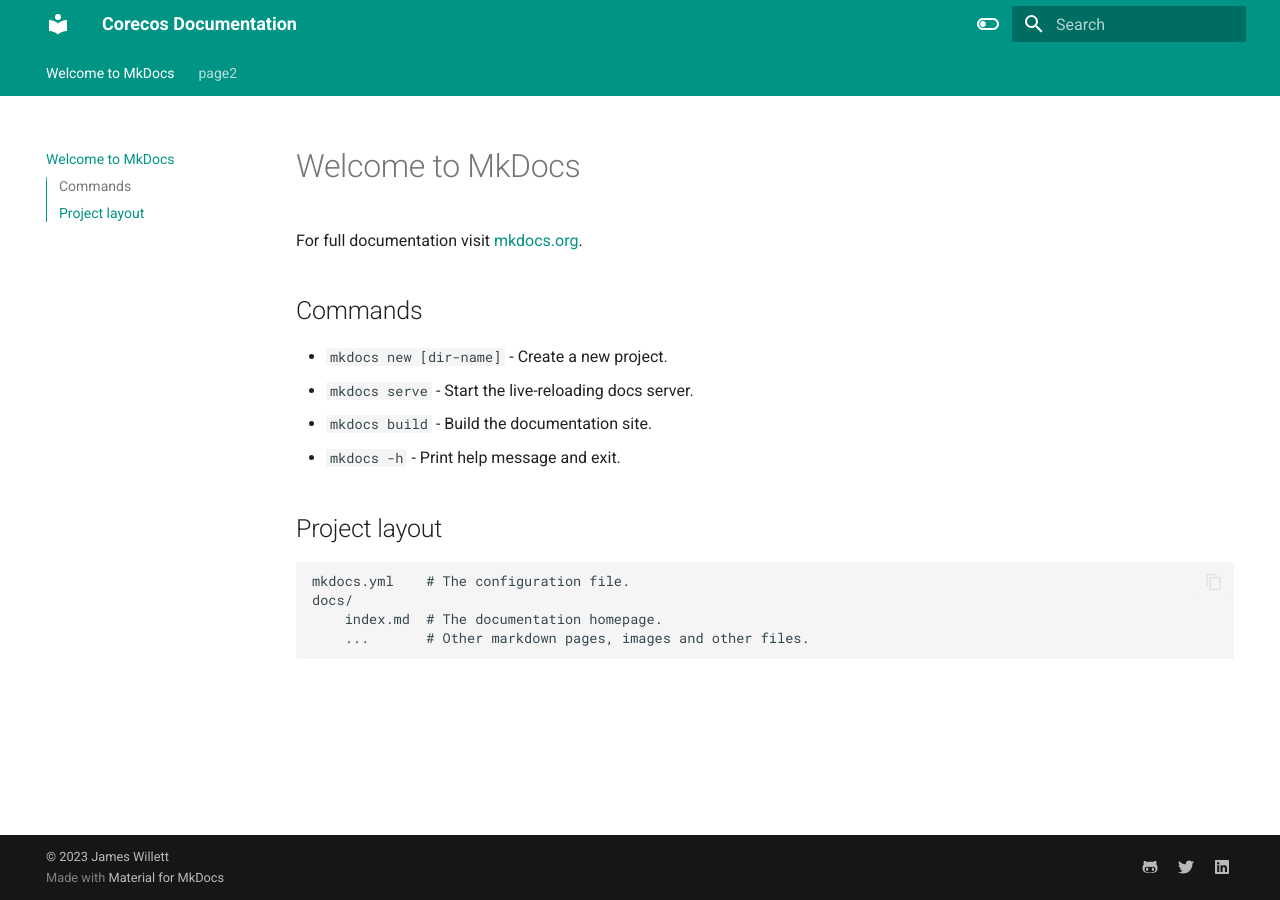
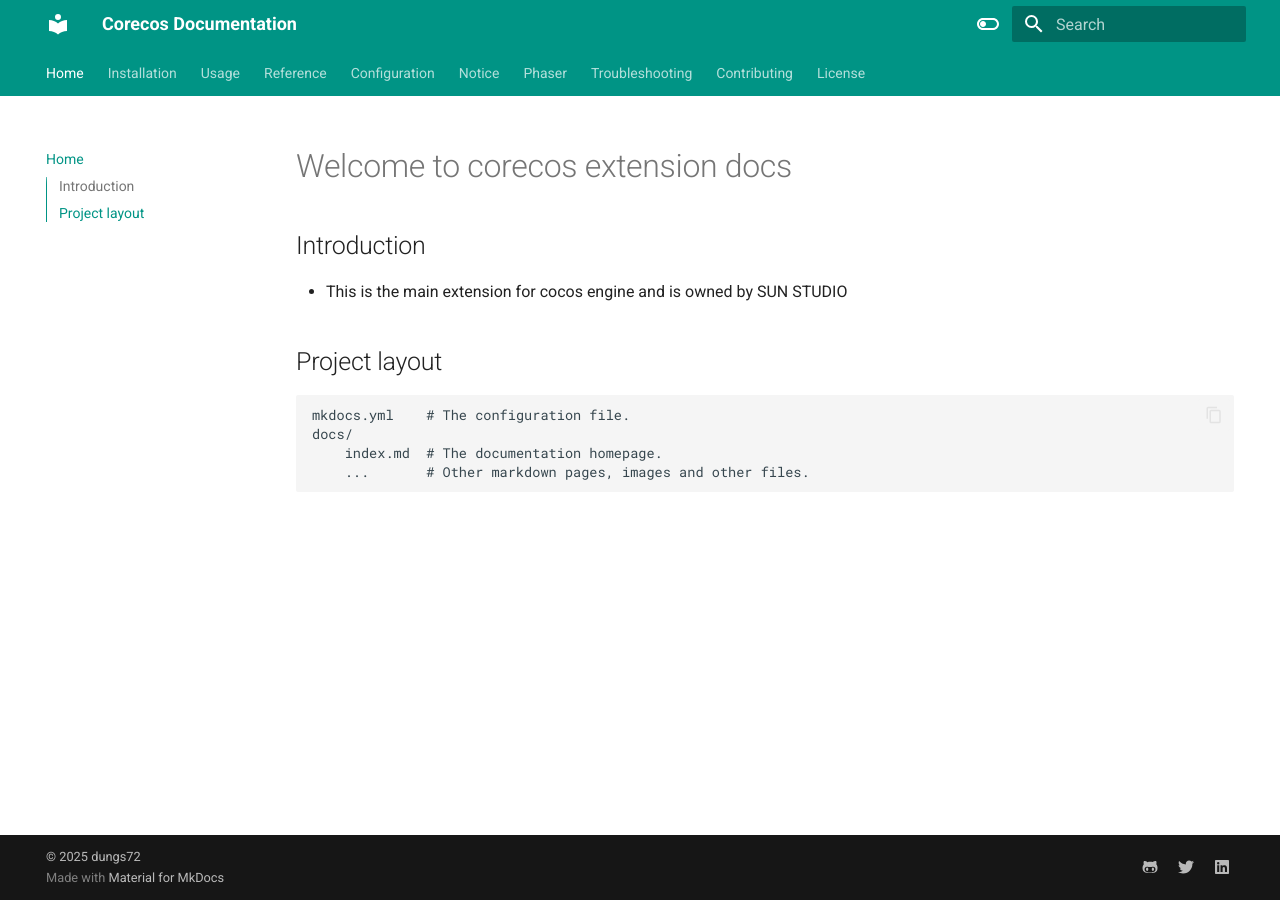
Before and after one commit to dungs072/corecos-documentation, an MkDocs documentation site: the page built from docs/index.md, in a window 1280 px wide. Built offline with MkDocs 1.6.1 and Material for MkDocs 9.7.7, drawn with Linux system fonts in a browser that asks for light colours.

Commit message:
add pages and docs

```diff
--- a/docs/index.md
+++ b/docs/index.md
@@ -1,14 +1,7 @@
-# Welcome to MkDocs
+# Welcome to corecos extension docs
 
-For full documentation visit [mkdocs.org](https://www.mkdocs.org).
-
-## Commands
-
-* `mkdocs new [dir-name]` - Create a new project.
-* `mkdocs serve` - Start the live-reloading docs server.
-* `mkdocs build` - Build the documentation site.
-* `mkdocs -h` - Print help message and exit.
-
+## Introduction
+* This is the main extension for cocos engine and is owned by SUN STUDIO
 ## Project layout
 
     mkdocs.yml    # The configuration file.
--- a/mkdocs.yml
+++ b/mkdocs.yml
@@ -1,5 +1,15 @@
 site_name: Corecos Documentation
-
+nav:
+  - Home: index.md
+  - Installation: installation.md
+  - Usage: usage.md
+  - Reference: reference.md
+  - Configuration: config.md
+  - Notice: notice.md
+  - Phaser: phaser.md
+  - Troubleshooting: troubleshooting.md
+  - Contributing: contributing.md
+  - License: license.md
 theme:
   name: material
   features:
@@ -29,11 +39,11 @@
 extra:
   social:
     - icon: fontawesome/brands/github-alt
-      link: https://github.com/james-willett
+      link: https://github.com/dungs072
     - icon: fontawesome/brands/twitter
-      link: https://twitter.com/TheJamesWillett
+      link: https://twitter.com/nothing
     - icon: fontawesome/brands/linkedin
-      link: https://www.linkedin.com/in/willettjames/
+      link: https://www.linkedin.com/in/nothing/
 markdown_extensions:
   - pymdownx.highlight:
       anchor_linenums: true
@@ -50,5 +60,14 @@
   - pymdownx.emoji:
       emoji_index: !!python/name:materialx.emoji.twemoji
       emoji_generator: !!python/name:materialx.emoji.to_svg
+  - pymdownx.superfences:
+      custom_fences:
+        - name: mermaid
+          class: mermaid
+          format: !!python/name:pymdownx.superfences.fence_code_format
+  - pymdownx.tabbed:
+      alternate_style: true
+  - admonition
+  - pymdownx.details
 copyright: |
-  &copy; 2023 <a href="https://github.com/james-willett"  target="_blank" rel="noopener">James Willett</a>
+  &copy; 2025 <a href="https://github.com/dungs072"  target="_blank" rel="noopener">dungs72</a>
```
Also changed, not shown: docs/installation.md (added, +118 -0 lines), docs/notice.md (added, +11 -0 lines), docs/page2.md (deleted, +0 -6 lines), docs/phaser.md (added, +2 -0 lines), docs/reference.md (added, +32 -0 lines), docs/troubleshooting.md (added, +6 -0 lines), docs/usage.md (added, +34 -0 lines), docs/config.md (added), docs/contributing.md (added), docs/license.md (added).
